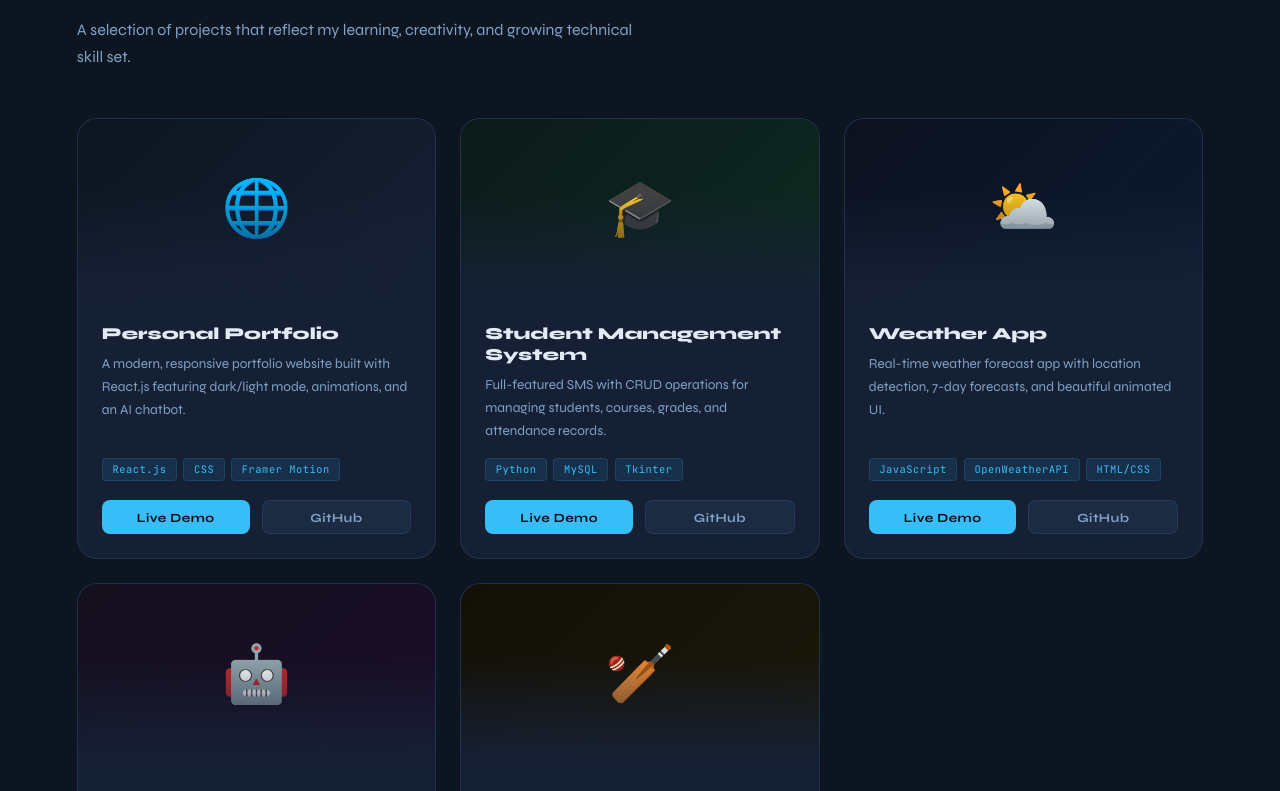
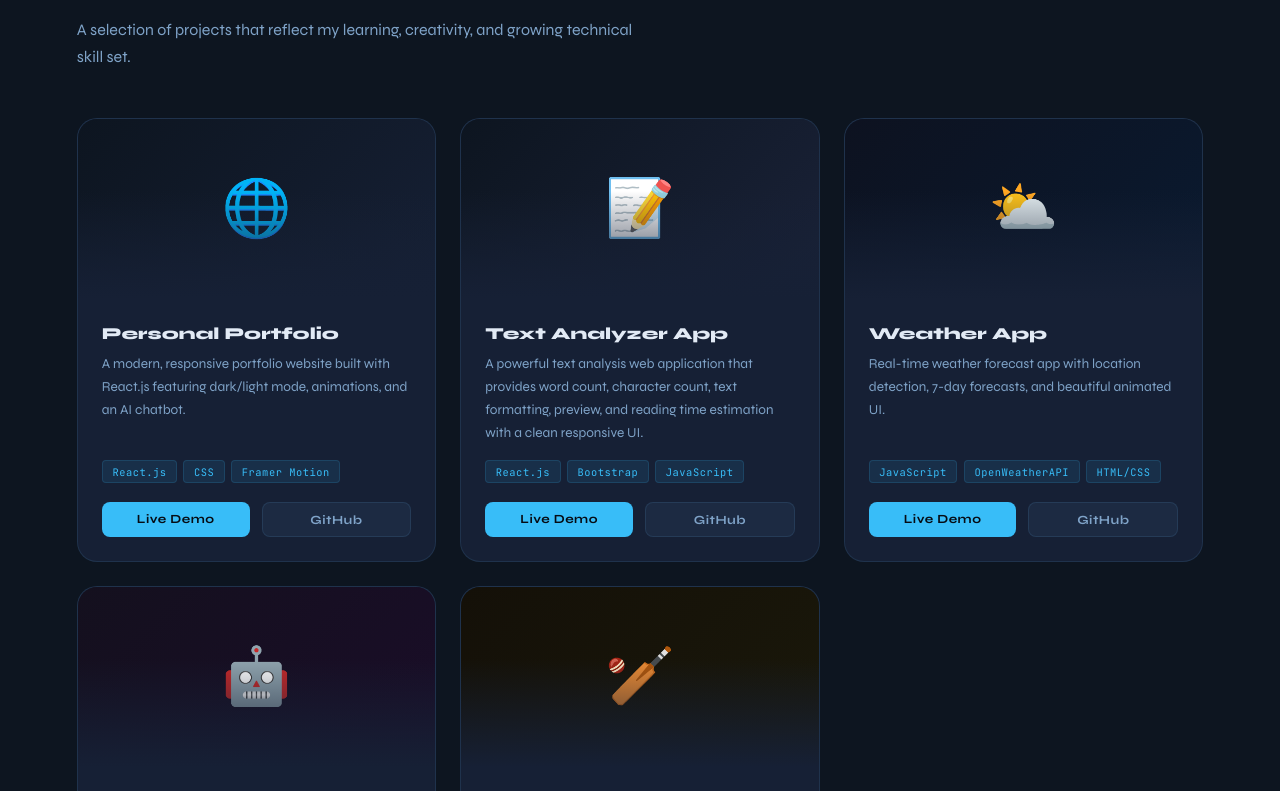
Before and after one commit to Shiba2063/porfolio, a React (Create React App) app: page / in a window 1280 px wide. Shown: the part 2989-3780 px from the top of the page. Built offline with nearby package versions, Linux system fonts and the light colour scheme.

Commit message:
portfolio

```diff
--- a/src/components/Projects.js
+++ b/src/components/Projects.js
@@ -17,12 +17,26 @@ export default function Projects() {
               <div className="project-title">{p.title}</div>
               <div className="project-desc">{p.desc}</div>
               <div className="project-tags">{p.tags.map(t => <span key={t} className="tag">{t}</span>)}</div>
+
               <div className="project-links">
-                {/* <a href="#" className="proj-btn proj-btn-solid" onClick={e => e.preventDefault()}>Live Demo</a> */}
-                {/* <a href="#" className="proj-btn proj-btn-ghost" onClick={e => e.preventDefault()}>GitHub</a> */}
-                 <button className="proj-btn proj-btn-solid" onClick={e => e.preventDefault()}>Live Demo</button>
-                 <button className="proj-btn proj-btn-ghost" onClick={e => e.preventDefault()}>GitHub</button>
-              </div>
+  <a
+    href={p.live}
+    target="_blank"
+    rel="noopener noreferrer"
+    className="proj-btn proj-btn-solid"
+  >
+    Live Demo
+  </a>
+
+  <a
+    href={p.github}
+    target="_blank"
+    rel="noopener noreferrer"
+    className="proj-btn proj-btn-ghost"
+  >
+    GitHub
+  </a>
+</div>
             </div>
           </div>
         ))}
--- a/src/data/portfolioData.js
+++ b/src/data/portfolioData.js
@@ -25,18 +25,25 @@ export const SKILLS_SOFT = [
 ];
 
 export const PROJECTS = [
-  {
-    emoji: "🌐", title: "Personal Portfolio",
+   {
+    emoji: "🌐",
+    title: "Personal Portfolio",
     desc: "A modern, responsive portfolio website built with React.js featuring dark/light mode, animations, and an AI chatbot.",
     tags: ["React.js", "CSS", "Framer Motion"],
     color: "linear-gradient(135deg,#0d1520,#162035)",
+    live: "https://shibaportfolio.vercel.app/",
+    github: "https://github.com/Shiba2063/text-analyzer-app-byshiba.git"
+
   },
-  {
-    emoji: "🎓", title: "Student Management System",
-    desc: "Full-featured SMS with CRUD operations for managing students, courses, grades, and attendance records.",
-    tags: ["Python", "MySQL", "Tkinter"],
-    color: "linear-gradient(135deg,#0c1a1a,#0d2a20)",
-  },
+ {
+  emoji: "📝",
+  title: "Text Analyzer App",
+  desc: "A powerful text analysis web application that provides word count, character count, text formatting, preview, and reading time estimation with a clean responsive UI.",
+  tags: ["React.js", "Bootstrap", "JavaScript"],
+  color: "linear-gradient(135deg,#0d1520,#1a2238)",
+  live: "https://text-analyzer-app-byshiba.vercel.app/",
+  github: "https://github.com/Shiba2063/text-analyzer-app-byshiba.git"
+},
   {
     emoji: "⛅", title: "Weather App",
     desc: "Real-time weather forecast app with location detection, 7-day forecasts, and beautiful animated UI.",
```
